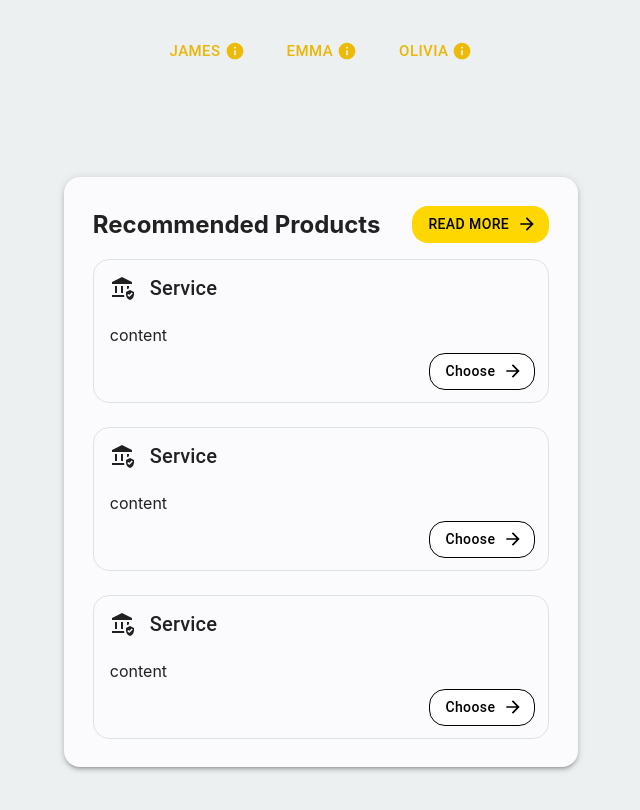
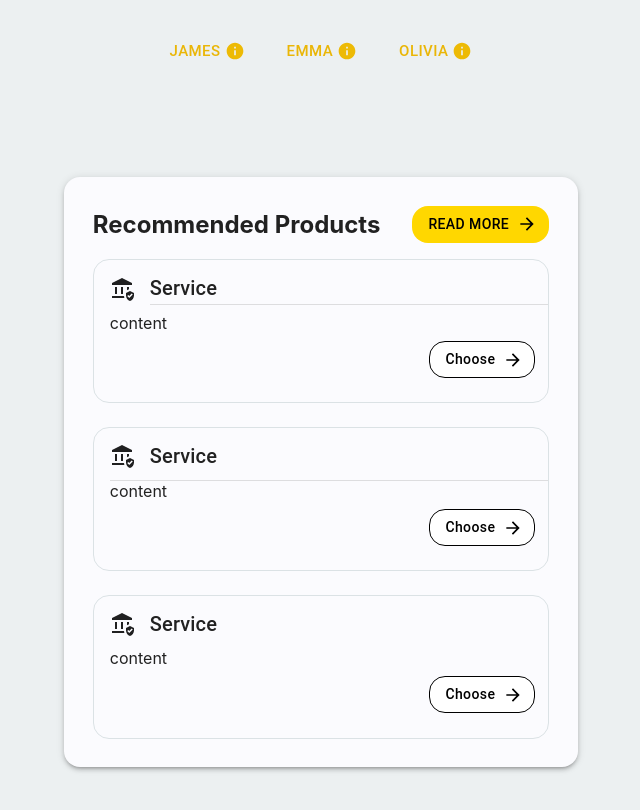
Before and after one commit to wzyndul/collabathon2024, a React (Vite) app in the folder frontend/: page / in a window 1280 px wide. Shown: the top 810 px of the page, without its empty margins (319-959 px from the left). Built offline with nearby package versions, Linux system fonts and the light colour scheme.

Commit message:
feat: add divider variants

```diff
--- a/frontend/src/components/Card/Card.styles.ts
+++ b/frontend/src/components/Card/Card.styles.ts
@@ -20,7 +20,7 @@ export const cardStyle = css`
 `;
 
 export const cardHeaderStyle = css`
-	padding: 0.8rem 0 0.8rem 1rem;
+	padding: 0.8rem 0 0 1rem;
 `;
 
 export const cardContentStyle = css`
--- a/frontend/src/components/WidgetContainer/WidgetContainer.styles.ts
+++ b/frontend/src/components/WidgetContainer/WidgetContainer.styles.ts
@@ -1,9 +1,9 @@
 import { css } from "@emotion/react";
 
-export const widgetPaperStyle = (width: string | number, height: string | number, backgroundColor: string) => css`
+export const widgetPaperStyle = (width: string | number, height: string | number, bgColor: string) => css`
 	// 	width: ${width};
 	// height: ${height};
 	padding: 1.8rem;
-	background-color: ${backgroundColor};
+	background-color: ${bgColor};
 	border-radius: 1rem;
 `;
--- a/frontend/src/components/WidgetContainer/WidgetContainer.tsx
+++ b/frontend/src/components/WidgetContainer/WidgetContainer.tsx
@@ -8,7 +8,7 @@ interface WidgetContainerProps {
 	elevation?: number;
 	width: number | string;
 	height: number | string;
-	backgroundColor?: string;
+	bgColor?: string;
 }
 
 export const WidgetContainer: React.FC<WidgetContainerProps> = ({
@@ -16,9 +16,9 @@ export const WidgetContainer: React.FC<WidgetContainerProps> = ({
 	elevation = 3,
 	width,
 	height,
-	backgroundColor = "#fbfbfe",
+	bgColor = "#fbfbfe",
 }) => {
-	const style = widgetPaperStyle(width, height, backgroundColor);
+	const style = widgetPaperStyle(width, height, bgColor);
 
 	return (
 		<Paper variant="elevation" elevation={elevation} css={style}>
--- a/frontend/src/widgets/RecommendedProducts/RecommendedProducts.tsx
+++ b/frontend/src/widgets/RecommendedProducts/RecommendedProducts.tsx
@@ -5,12 +5,12 @@ import { Button } from "../../components/Button/Button";
 import ArrowForwardIcon from "@mui/icons-material/ArrowForward";
 import AssuredWorkloadIcon from "@mui/icons-material/AssuredWorkload";
 import { Card } from "../../components/Card/Card";
-import { Typography } from "@mui/material";
+import { Divider, Typography } from "@mui/material";
 import { productsCardsStyle, productsContainerStyle, productsHeaderStyle } from "./RecommendedProducts.styles";
 
 export const RecommendedProducts: React.FC = () => {
 	return (
-		<WidgetContainer width={"30rem"} height={"37rem"}>
+		<WidgetContainer width={"30rem"} height={"37rem"} bgColor="#fbfbfe">
 			<div css={productsContainerStyle}>
 				<span css={productsHeaderStyle}>
 					<h2>Recommended Products</h2>
@@ -20,7 +20,12 @@ export const RecommendedProducts: React.FC = () => {
 				</span>
 				<div css={productsCardsStyle}>
 					<Card
-						title={<Typography variant="h6">Service</Typography>}
+						title={
+							<>
+								<Typography variant="h6">Service</Typography>
+								<Divider/>
+							</>
+						}
 						avatar={<AssuredWorkloadIcon />}
 						content={<p>content</p>}
 					>
@@ -37,7 +42,7 @@ export const RecommendedProducts: React.FC = () => {
 							</Typography>
 						}
 						avatar={<AssuredWorkloadIcon />}
-						content={<p>content</p>}
+						content={<><Divider/><p>content</p></>}
 					>
 						<div>
 							<Button variant="outlined" bgColor={"white"} txtColor={"black"} endIcon={<ArrowForwardIcon />}>
```
